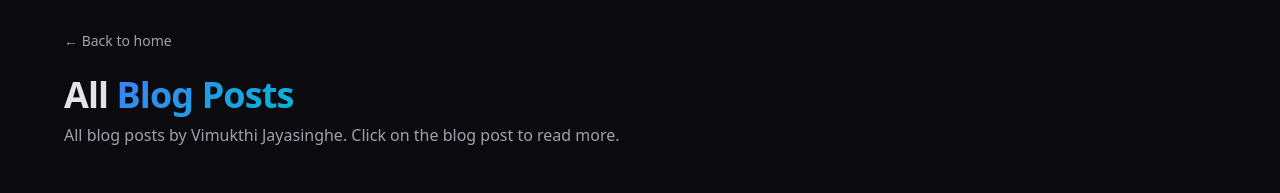
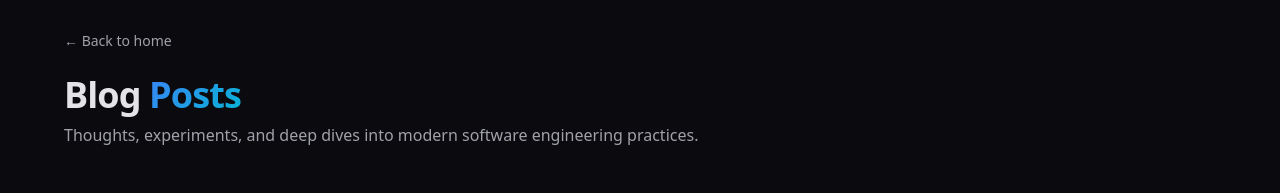
Before and after one commit to v4irajvimu/v4irajvimu.github.io, a Next.js app: page /blog in a window 1280 px wide. Shown: the part 148-341 px from the top of the page. Built offline with nearby package versions, Linux system fonts and the light colour scheme; no server answers.

Commit message:
fix: update BlogPageContent header and description for clarity and engagement

```diff
--- a/app/components/BlogPageContent.tsx
+++ b/app/components/BlogPageContent.tsx
@@ -71,11 +71,11 @@ export default function BlogPageContent() {
             ← Back to home
           </Link>
           <h1 className="text-4xl font-bold tracking-tight">
-            All <span className="gradient-text">Blog Posts</span>
+            Blog <span className="gradient-text">Posts</span>
           </h1>
           <p className="text-muted-foreground mt-2">
-            All blog posts by Vimukthi Jayasinghe. Click on the blog post to
-            read more.
+            Thoughts, experiments, and deep dives into modern software
+            engineering practices.
           </p>
         </div>
 
```
